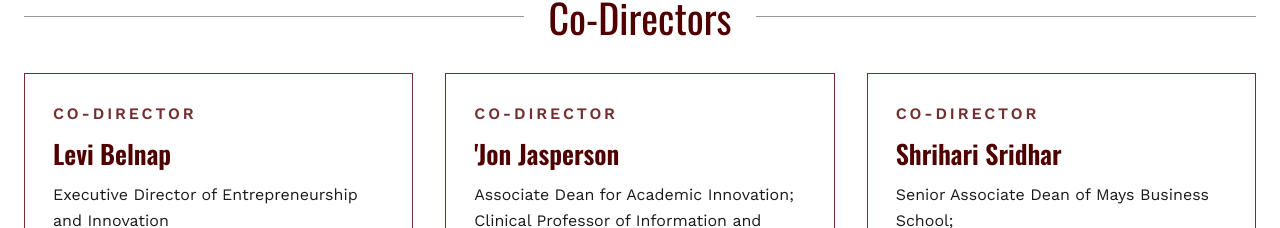
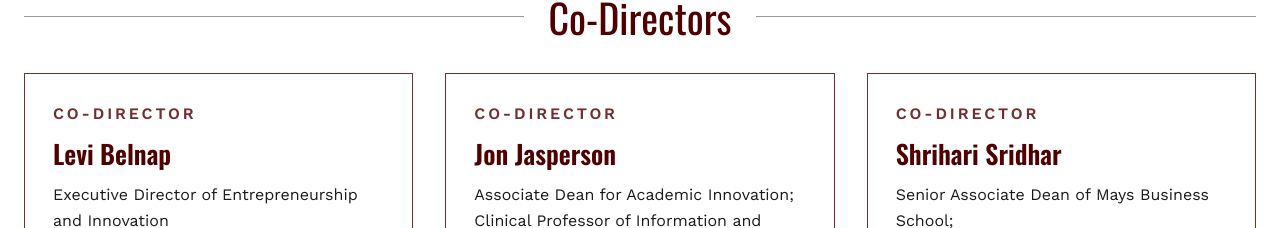
Before and after one commit to maysmethodlab-create/mays-method-lab, a Next.js app: page /about in a window 1280 px wide. Shown: the part 1935-2163 px from the top of the page. Built offline with nearby package versions, Linux system fonts and the light colour scheme.

Commit message:
fix(about): drop stray apostrophe in Jon Jasperson's name

```diff
--- a/src/app/about/page.tsx
+++ b/src/app/about/page.tsx
@@ -128,7 +128,7 @@
           </ScrollReveal>
           <ScrollReveal>
             <Bio
-              name="'Jon Jasperson"
+              name="Jon Jasperson"
               title="Associate Dean for Academic Innovation; Clinical Professor of Information and Operations Management"
             />
           </ScrollReveal>
```
